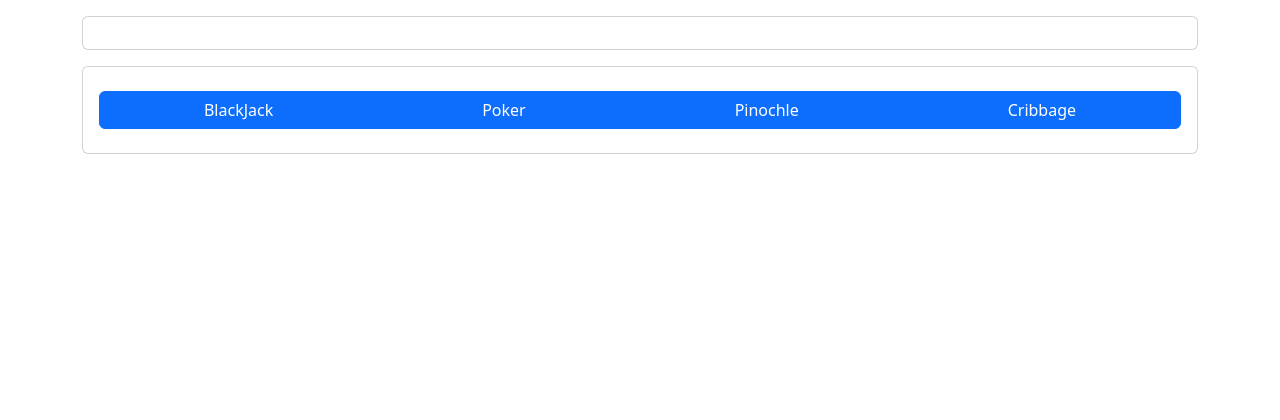
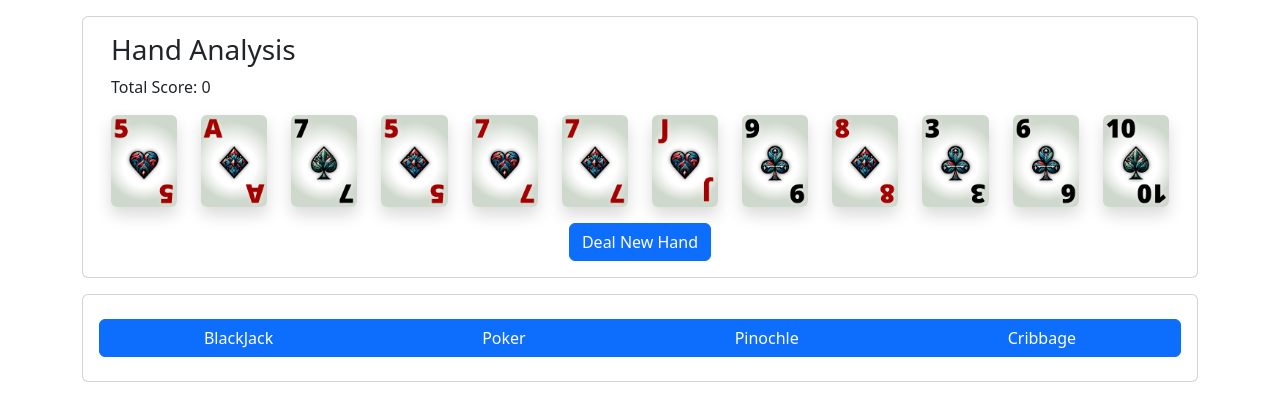
Before and after one commit to reprahkcin/cc-trainer, a Vue app: page /pinochle in a window 1280 px wide. Shown: the top 420 px of the page. Built offline with nearby package versions, Linux system fonts and the light colour scheme.

Commit message:
Refactor PinochleView.vue to include PinochleScoreAnalyzer component and shuffleDeck button

```diff
--- /dev/null
+++ b/src/components/PinochleScoreAnalyzer.vue
@@ -0,0 +1,59 @@
+<template>
+  <div class="pinochle-score-analyzer container">
+    <h3>Hand Analysis</h3>
+    <div class="score">
+      <p>Total Score: {{ calculateScore() }}</p>
+      <!-- Additional analysis and breakdown can be displayed here -->
+    </div>
+    <!-- You can iterate over the hand and display each card with Bootstrap Icons -->
+    <div class="row">
+      <div class="col-1" v-for="card in hand" :key="card.code">
+        <img
+          :src="drawnCardImage(card.code)"
+          alt=""
+          class="img-fluid rounded shadow"
+        />
+      </div>
+    </div>
+  </div>
+</template>
+
+<script>
+export default {
+  name: "PinochleScoreAnalyzer",
+  props: {
+    hand: {
+      type: Array,
+      required: true,
+    },
+  },
+  data() {
+    return {
+      // You can define additional data properties if needed
+    };
+  },
+  computed: {
+    // Computed properties for analyzing the hand
+  },
+  methods: {
+    // Methods for specific calculations
+    calculateScore() {
+      let score = 0;
+      // Logic to calculate the score based on the hand
+      // This might involve checking for specific combinations, sequences, etc.
+      return score;
+    },
+    drawnCardImage(code) {
+      return require(`@/assets/img/cards/${code}.png`);
+    },
+  },
+};
+</script>
+
+<style scoped>
+.playing-card {
+  width: 100px;
+  height: 150px;
+  margin: 5px;
+}
+</style>
--- a/src/views/PinochleView.vue
+++ b/src/views/PinochleView.vue
@@ -1,15 +1,45 @@
 <template>
-  <div></div>
+  <div class="container">
+    <div class="row">
+      <div class="col">
+        <PinochleScoreAnalyzer :hand="hand" />
+      </div>
+    </div>
+    <div class="row">
+      <div class="col text-center">
+        <button class="btn btn-primary mt-3" @click="shuffleDeck">
+          Deal New Hand
+        </button>
+      </div>
+    </div>
+  </div>
 </template>
 
 <script>
+import PinochleScoreAnalyzer from "@/components/PinochleScoreAnalyzer.vue";
+import { mapGetters, mapActions } from "vuex";
 export default {
   name: "PinochleView",
+
   data() {
     return {};
   },
-  components: {},
-  computed: {},
-  methods: {},
+  components: {
+    PinochleScoreAnalyzer,
+  },
+  computed: {
+    ...mapGetters(["getShuffledDeck"]),
+    hand() {
+      const deck = this.getShuffledDeck;
+      const hand = [];
+      for (let i = 0; i < 12; i++) {
+        hand.push(deck.pop());
+      }
+      return hand;
+    },
+  },
+  methods: {
+    ...mapActions(["shuffleDeck"]),
+  },
 };
 </script>
```
